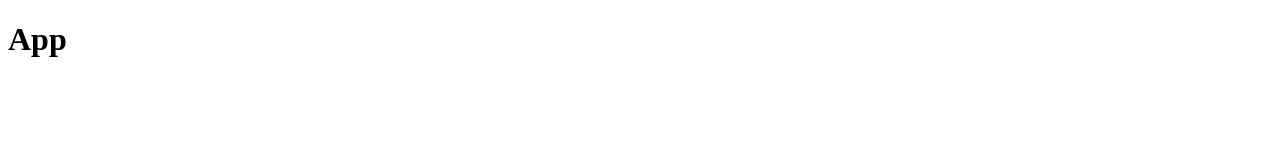
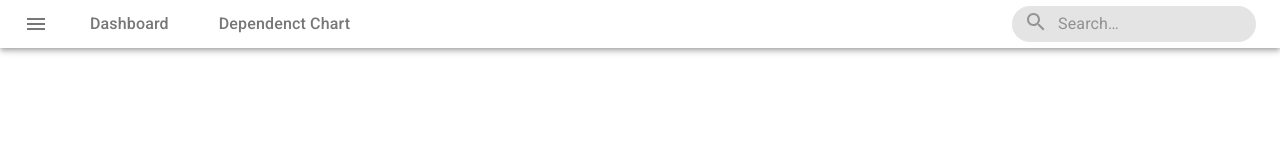
Before and after one commit to oslabs-beta/atriom-dashboard, a React app: page / in a window 1280 px wide. Built offline with nearby package versions, Linux system fonts and the light colour scheme.

Commit message:
Navbar with menu icon, page links, and search bar

```diff
--- a/index.html
+++ b/index.html
@@ -5,6 +5,8 @@
     <meta http-equiv="X-UA-Compatible" content="IE=edge" />
     <meta name="viewport" content="width=device-width, initial-scale=1.0" />
     <title>Document</title>
+    <link rel="preconnect" href="https://fonts.gstatic.com">
+    <link href="https://fonts.googleapis.com/css2?family=Roboto:wght@100;400;500;700&display=swap" rel="stylesheet">
   </head>
   <body>
     <div id="app"></div>
--- a/package.json
+++ b/package.json
@@ -14,6 +14,8 @@
     "@babel/core": "^7.13.10",
     "@babel/preset-env": "^7.13.12",
     "@babel/preset-react": "^7.12.13",
+    "@material-ui/core": "^4.11.3",
+    "@material-ui/icons": "^4.11.2",
     "babel-loader": "^8.2.2",
     "react": "^17.0.2",
     "react-dom": "^17.0.2",
--- a/src/components/App.js
+++ b/src/components/App.js
@@ -1,9 +1,11 @@
 import React from 'react';
+import NavBar from './NavBar';
+import "../styles/NavBar.scss"
 
 export default function App() {
   return (
-    <div>
-      <h1>App</h1>
-    </div>
+    <React.Fragment>
+      <NavBar />
+    </React.Fragment>
   );
 }
--- /dev/null
+++ b/src/components/NavBar.js
@@ -0,0 +1,58 @@
+import React from 'react';
+import Drawer from '@material-ui/core/Drawer';
+import AppBar from '@material-ui/core/AppBar';
+import Toolbar from '@material-ui/core/Toolbar';
+import List from '@material-ui/core/List';
+import IconButton from '@material-ui/core/IconButton';
+import MenuIcon from '@material-ui/icons/Menu';
+import Typography from '@material-ui/core/Typography';
+import InputBase from '@material-ui/core/InputBase';
+import SearchIcon from '@material-ui/icons/Search';
+
+
+const NavBar = () => {
+  // return (
+  //   <div className="NavBar">
+  //     <ul>
+  //       <li id="nbLogo">
+  //         *ATRIOM LOGO HERE*
+  //       </li>
+  //       <li>
+  //         Dashboard
+  //       </li>
+  //       <li>
+  //         Dependency Graph
+  //       </li>
+  //     </ul>
+  //   </div>
+  // )
+  return (
+    <div className="NavBar">
+      <AppBar position="static" color="inherit">
+        <Toolbar variant="dense">
+          <IconButton edge="start" className="menuButton" color="inherit" aria-label="menu">
+            <MenuIcon className="menuIcon"/>
+          </IconButton>
+          <Typography className="navLinks">
+            <a href="#">Dashboard</a>
+          </Typography>
+          <Typography className="navLinks">
+            <a href="#">Dependenct Chart</a>
+          </Typography>
+          <div className="search">
+            <div className="searchIconContainer">
+              <SearchIcon className="searchIcon"/>
+            </div>
+            <InputBase
+              placeholder="Search…"
+              className="searchInput"
+              inputProps={{ 'aria-label': 'search' }}
+            />
+          </div>
+        </Toolbar>
+      </AppBar>
+    </div>
+  );
+}
+
+export default NavBar;
--- /dev/null
+++ b/src/styles/NavBar.scss
@@ -0,0 +1,64 @@
+$font-standard: rgb(119, 119, 119);
+$font-hover: rgb(53, 53, 53);
+
+body {
+  margin: 0;
+}
+
+.NavBar {
+  display: flex;
+  // font-family: 'Roboto', sans-serif;
+  // ul {
+  //   li {
+  //     list-style: none;
+  //     display: inline-flex;
+  //     padding-right: 30px;
+  //   }
+  // }
+  flex-grow: 1;
+  background-color: black;
+}
+
+.menuIcon {
+  color: $font-standard;
+}
+
+.menuIcon:hover{
+  color: $font-hover;
+}
+
+.navLinks a{
+  text-decoration: none;
+  color: $font-standard;
+  font-weight: 500;
+  font-size: 16px;
+  padding-left: 30px;
+  padding-right: 20px;
+
+  &:hover {
+    color: $font-hover;
+  }
+}
+
+.searchInput {
+  margin-right: 26px;
+}
+
+.search {
+  width: 240px;
+  display: flex;
+  margin-left: auto;
+  background-color: rgb(228, 228, 228);
+  align-items: center;
+  padding: 2px;
+  border-radius: 20px;
+}
+
+.searchIcon {
+  margin: auto 10px;
+  color: rgb(148, 148, 148);
+}
+
+#nbLogo {
+  color: red;
+}
```
